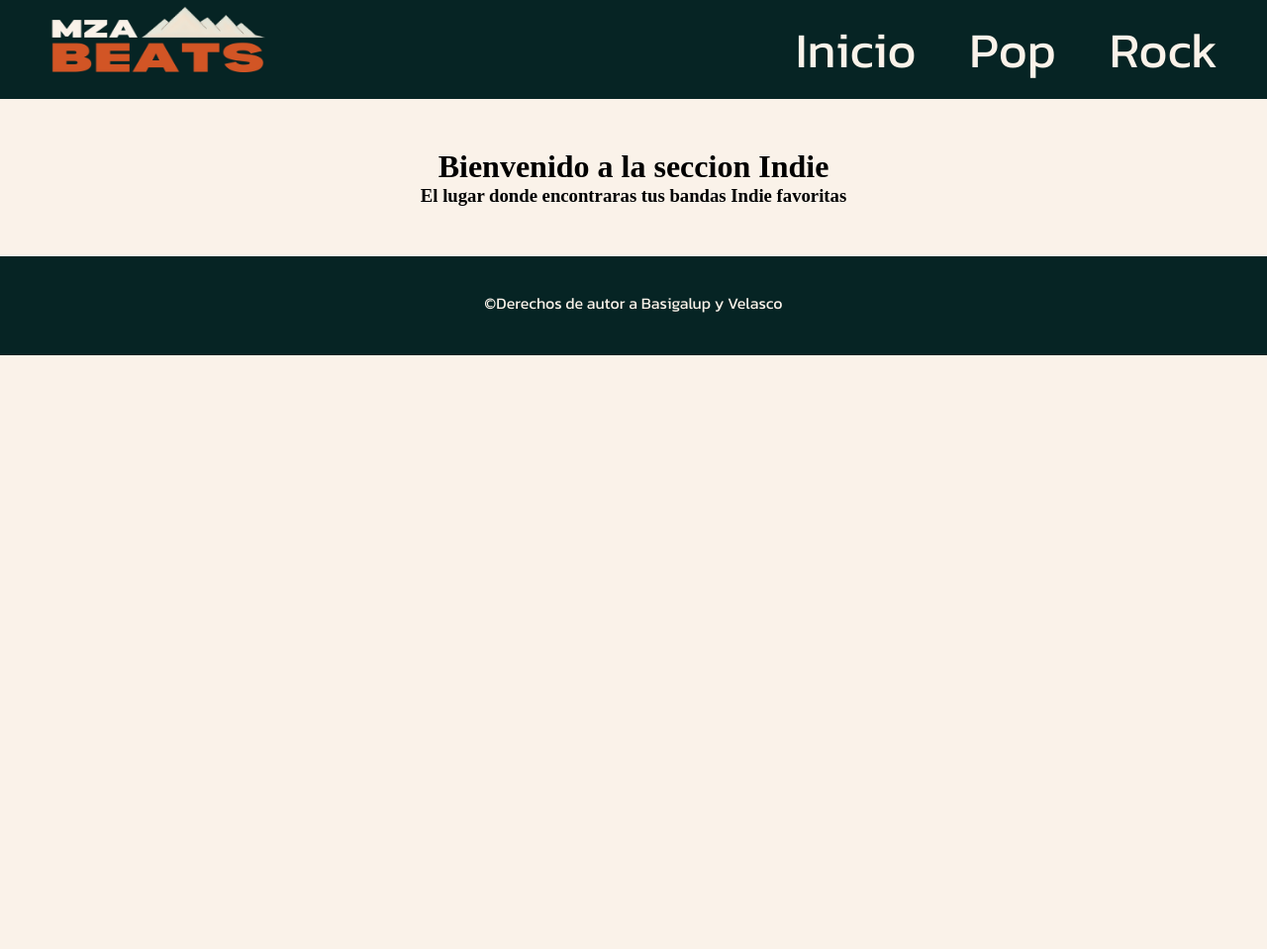
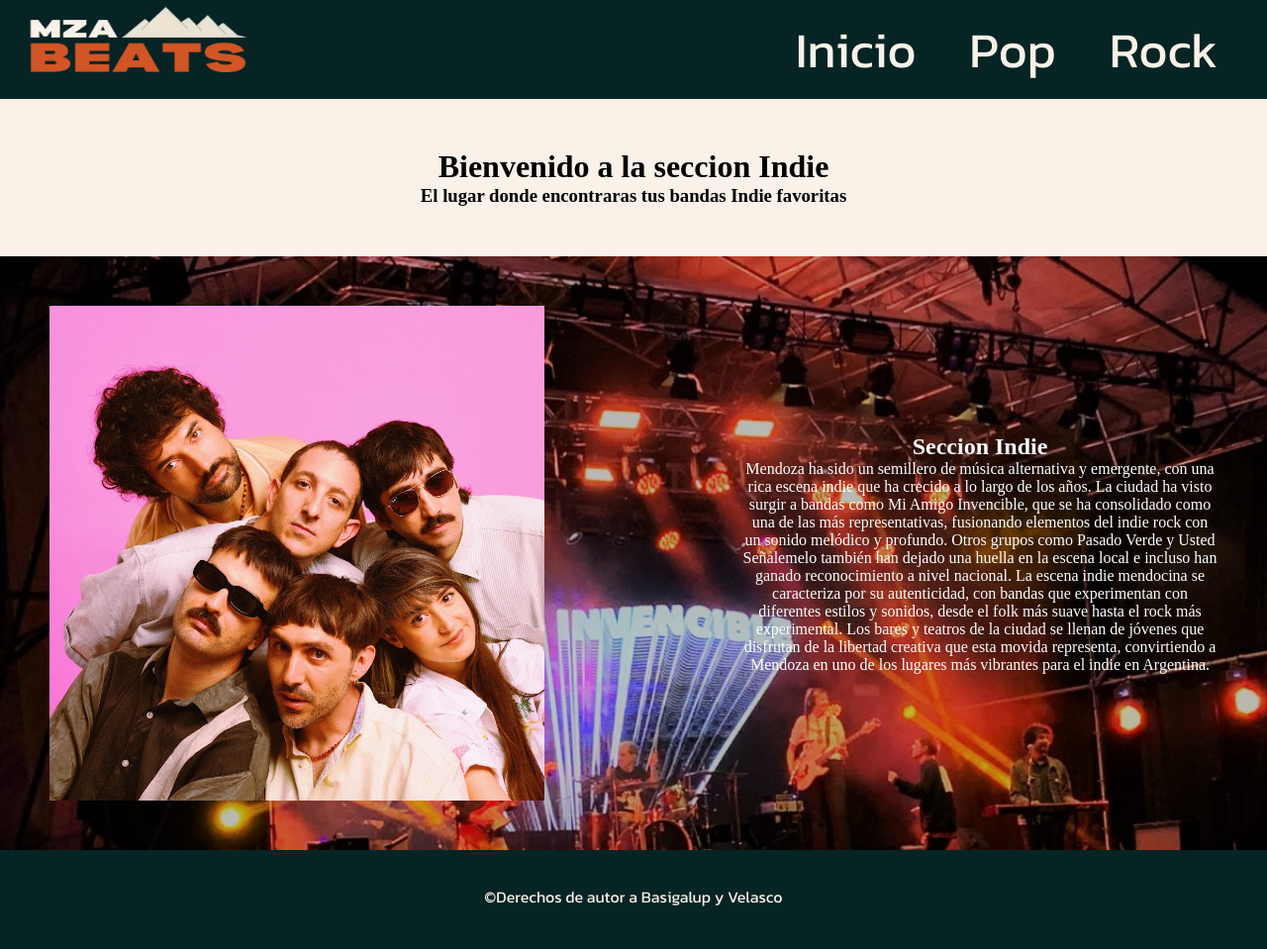
Before and after one commit to gmvelasco6/mza-beats, a PHP site: page /html/indie.html in a window 1280 px wide. Shown: the whole page at 99% size. Before the commit the page ends 800 px from the top, so only its background shows below. Run offline with PHP 8.4, Linux system fonts and the light colour scheme.

Commit message:
añadi un scrollbar y unas secciones a las paginas pop, indie y rock

```diff
--- a/Proyecto MzaBeats/css/style.css
+++ b/Proyecto MzaBeats/css/style.css
@@ -119,3 +119,10 @@
     text-align: center;
     padding-top: 35px;
 }
+::-webkit-scrollbar{
+    background-color: #062424;
+}
+::-webkit-scrollbar-thumb{
+    background-color: #093636;
+    border-radius: 8px;
+}
--- a/Proyecto MzaBeats/html/indie.html
+++ b/Proyecto MzaBeats/html/indie.html
@@ -4,13 +4,14 @@
     <meta charset="UTF-8">
     <meta name="viewport" content="width=device-width, initial-scale=1.0">
     <link rel="stylesheet" href="/css/style.css">
+    <link rel="shortcut icon" href="/images/page-icon.png" type="image/x-icon">
     <title>MzaBeats</title>
 </head>
 <body>
 <body>
     <header>
         <div class="nav-container">
-            <a href="index.html"><img src="/images/logoMzaBeats.png" alt="Logo" class="logo"></a>
+            <a href="index.html"><img src="/images/page-icon.png" alt="Logo" class="logo"></a>
             <ul class="nav">
                     <li class="nav-list-item"><a href="index.html">Inicio</a></li>
                     <li class="nav-list-item"><a href="pop.html">Pop</a></li>
@@ -24,6 +25,29 @@
                 <h1>Bienvenido a la seccion Indie</h1>
                 <h3>El lugar donde encontraras tus bandas Indie favoritas</h3>
             </div>
+            <section class="indie-container">
+                <img src="/images/indie.jpg" alt="imagen_Indie" class="indie-img">
+                <div class="indie-description">
+                    <h2>Seccion Indie</h2>
+                    <p>
+                        Mendoza ha sido un semillero de música alternativa y emergente,
+                        con una rica escena indie que ha crecido a lo largo de los años.
+                        La ciudad ha visto surgir a bandas como Mi Amigo Invencible,
+                        que se ha consolidado como una de las más representativas,
+                        fusionando elementos del indie rock con un sonido melódico y profundo.
+                        Otros grupos como Pasado Verde y Usted Señalemelo
+                        también han dejado una huella en la escena local e incluso
+                        han ganado reconocimiento a nivel nacional.
+                        La escena indie mendocina se caracteriza por su autenticidad,
+                        con bandas que experimentan con diferentes estilos y sonidos,
+                        desde el folk más suave hasta el rock más experimental.
+                        Los bares y teatros de la ciudad se llenan de jóvenes
+                        que disfrutan de la libertad creativa que esta movida representa,
+                        convirtiendo a Mendoza en uno de los lugares más vibrantes para
+                        el indie en Argentina.
+                    </p>
+                </div>
+            </section>
         </main>
     </body>
     <footer>
```
Also changed, not shown: Proyecto MzaBeats/html/pop.html (+24 -1 lines), Proyecto MzaBeats/html/rock.html (+24 -1 lines).
